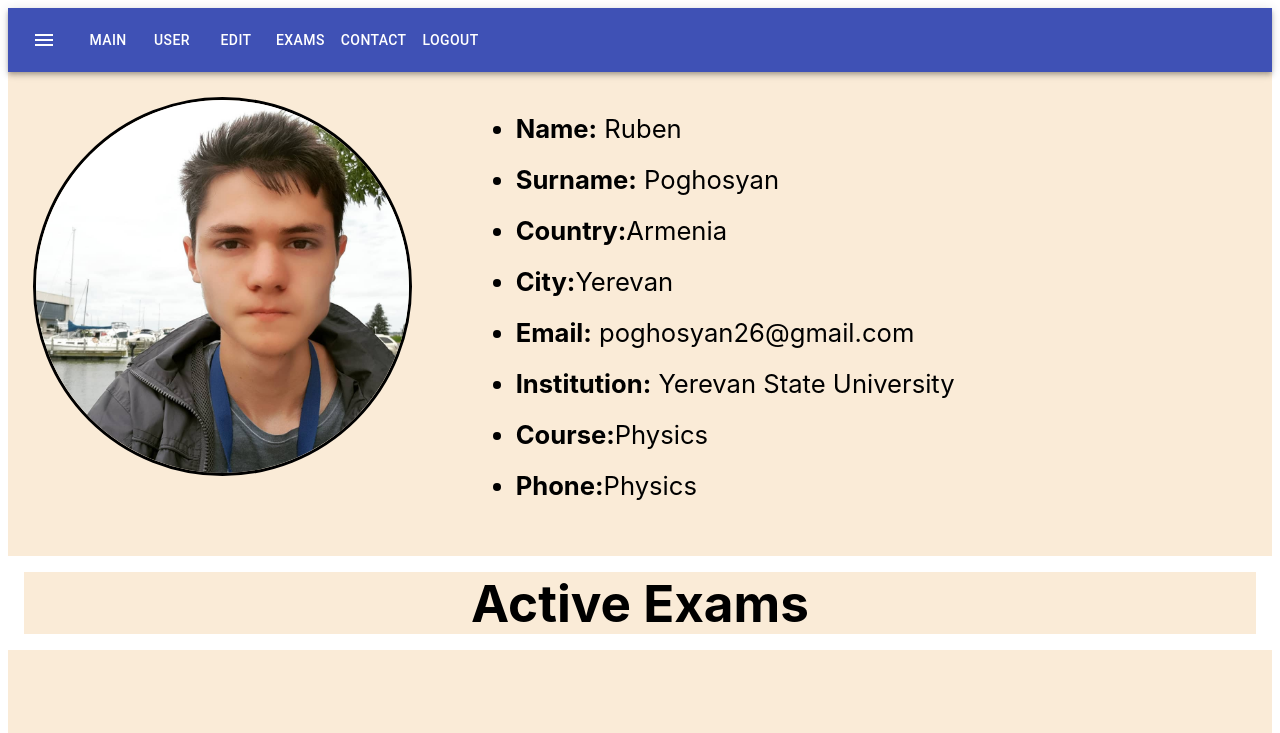
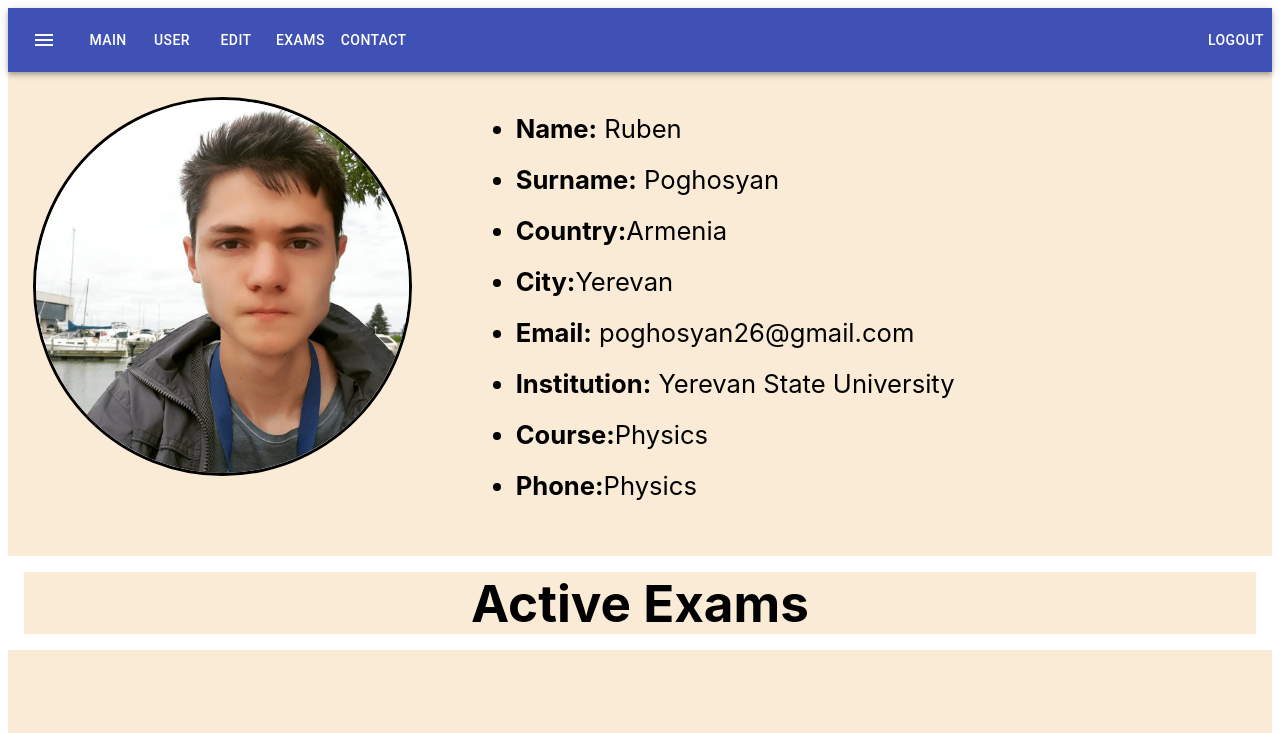
Before and after one commit to arayik0530/QUIZ_APP, a React (Create React App) app: page / in a window 1280 px wide. Shown: the top 733 px of the page. Built offline with nearby package versions, Linux system fonts and the light colour scheme.

Commit message:
small change

```diff
--- a/src/user-component.js
+++ b/src/user-component.js
@@ -7,6 +7,7 @@ import Button from '@material-ui/core/Button';
 import IconButton from '@material-ui/core/IconButton';
 import MenuIcon from '@material-ui/icons/Menu';
 import image from './user-male.jpg';
+import  Typography  from '@material-ui/core/Typography';
 
 const useStyles = makeStyles(theme => ({
   root: {
@@ -17,7 +18,7 @@ const useStyles = makeStyles(theme => ({
     marginRight: theme.spacing(1),
   },
   title: {
-    flexGrow: 1,
+    position:"absolute", right:0
   },
 }));
 function TaskBar() {
@@ -29,6 +30,7 @@ function TaskBar() {
           <IconButton edge="start" className={classes.menuButton} color="inherit" aria-label="menu">
             <MenuIcon />
           </IconButton>
+
           <Button color="inherit" >
             Main
               </Button>
@@ -42,10 +44,10 @@ function TaskBar() {
             Exams
               </Button>
 
-          <Button color="inherit">
+          <Button color="inherit"  >
             Contact
                   </Button>
-          <Button color="inherit">
+          <Button color="inherit" className={classes.title}>
             Logout
                   </Button>
         </Toolbar>
```
